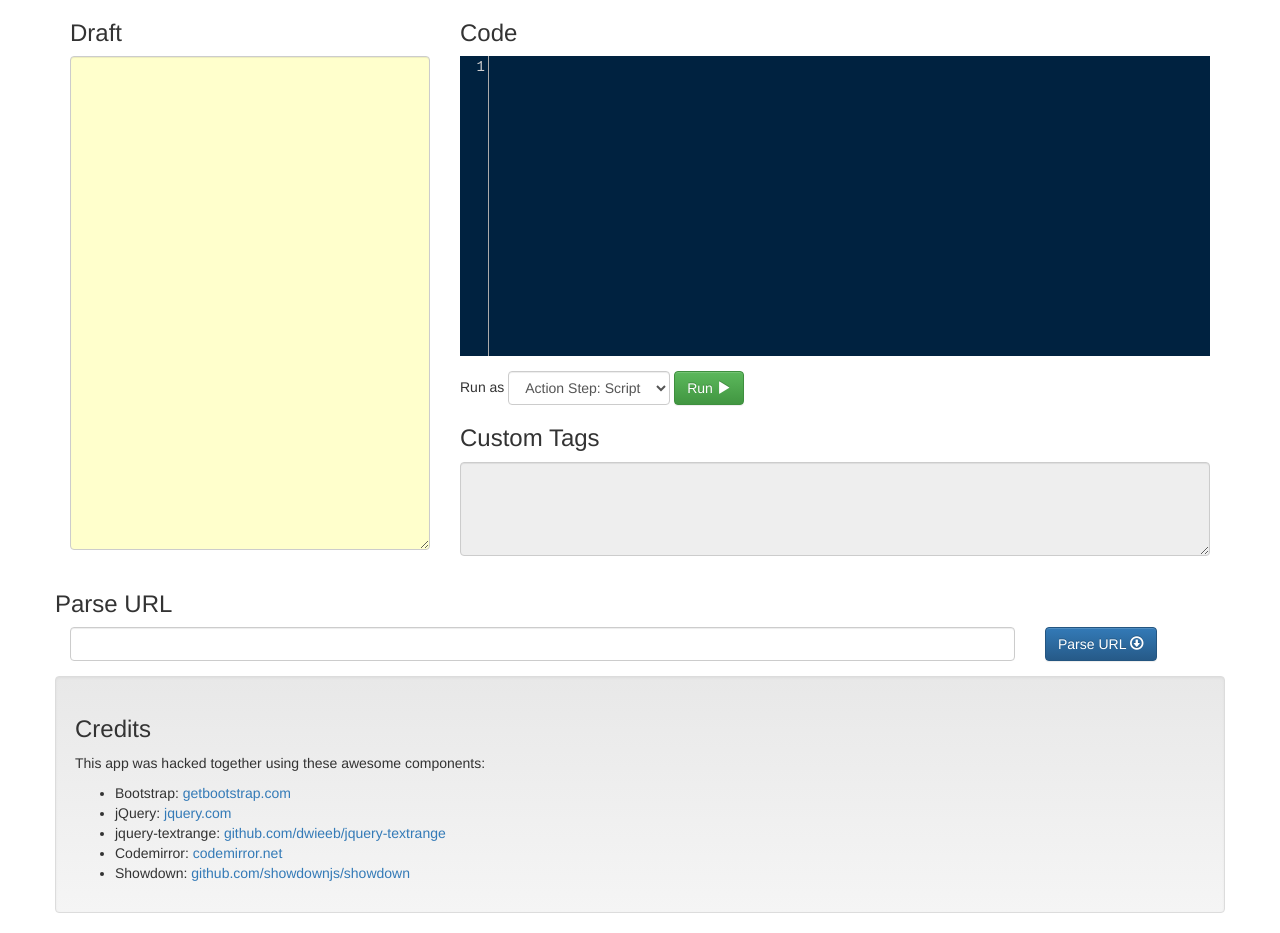
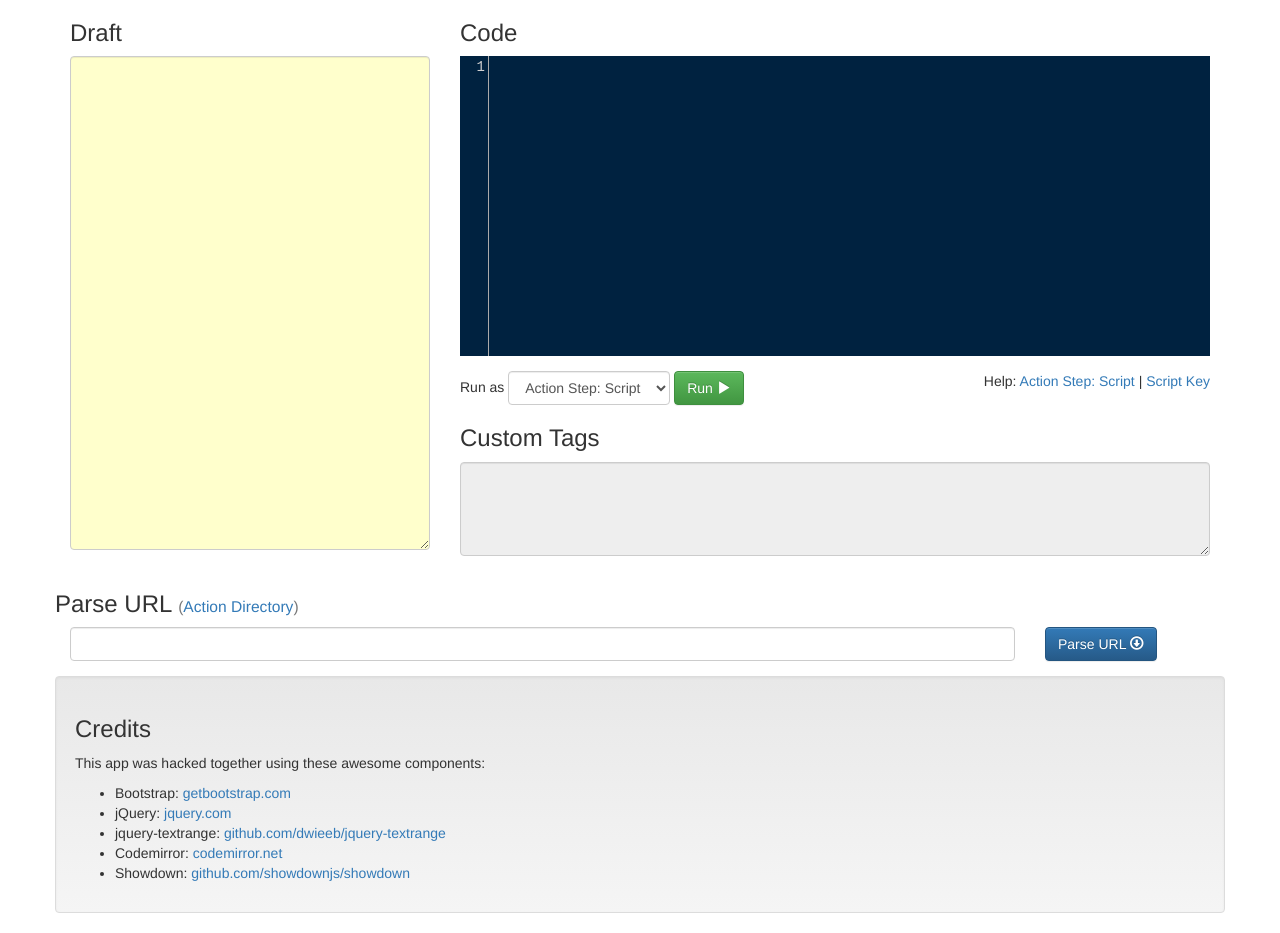
Before and after one commit to jneug/drafts-sim, a plain HTML site: page index.html in a window 1280 px wide. Drawn offline with Linux system fonts and the light colour scheme.

Commit message:
Added links to drafts help and script repository

```diff
--- a/index.html
+++ b/index.html
@@ -30,6 +30,13 @@
 				<div class="col-md-8">
 					<h3>Code</h3>
 					<div class="form-group" id="code"></div>
+                    <div class="pull-right">Help:
+                        <a href="https://agiletortoise.zendesk.com/hc/en-us/articles/202771590-Action-Step-Script"
+                            target="_blank">Action Step: Script</a>
+                        |
+                        <a href="https://agiletortoise.zendesk.com/hc/en-us/articles/202465564-Script-Keys"
+                            target="_blank">Script Key</a>
+                    </div>
 					<div class="form-inline">
 						Run as
 						<select class="form-control" id="scope">
@@ -46,7 +53,7 @@
 			</div>
 
 			<div class="row">
-				<h3>Parse URL</h3>
+				<h3>Parse URL <small>(<a href="http://drafts4-actions.agiletortoise.com" target="_blank">Action Directory</a>)</small></h3>
 				<div class="col-md-10">
 					<div class="form-group">
 						<input type="text" class="form-control" id="url" value="" />
```
